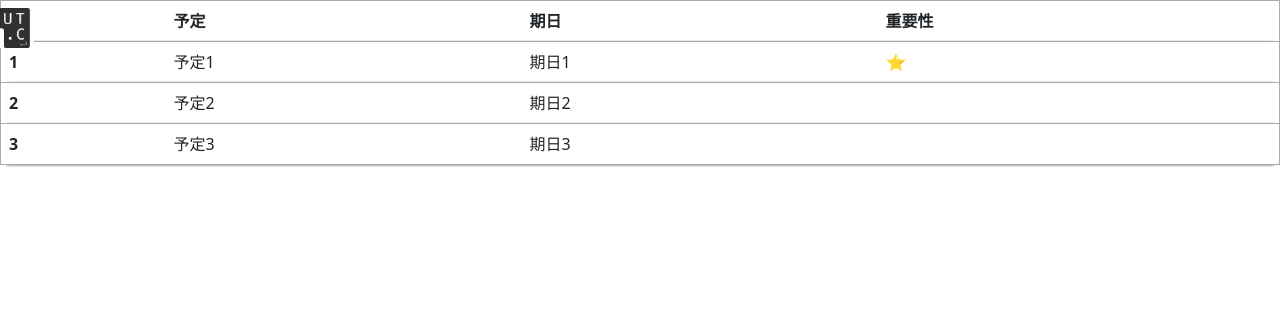
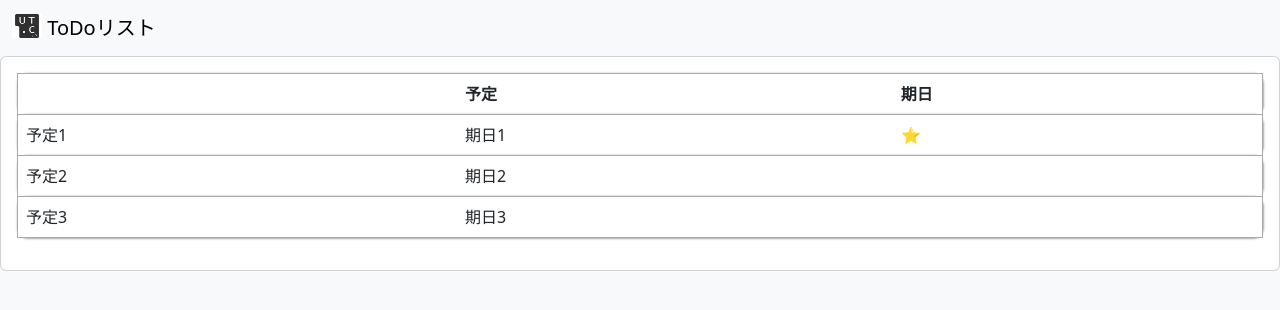
Before and after one commit to ut-code/todo-2023-hackathon, a plain HTML site: page output.html in a window 1280 px wide. Drawn offline with nearby package versions, Linux system fonts and the light colour scheme.

Commit message:
frontend second branch ver5

```diff
--- a/output.css
+++ b/output.css
@@ -2,6 +2,9 @@
     background-image: url("utc.png");
     background-repeat: no-repeat;
   }*/
+  body {
+    background-color: rgb(248, 249, 250);
+  }
   .class1 {
     /*background-color: gray;*/
     display: flex;
--- a/output.html
+++ b/output.html
@@ -55,43 +55,46 @@
     >
      content
     </div>-->
-
-
-    <table class="table">
+    <nav class="navbar bg-body-tertiary">
+        <div class="container-fluid">
+          <a class="navbar-brand" href="#">
+            <img src="utc.png" alt="Logo" width="30" height="24" class="d-inline-block align-text-top">
+            ToDoリスト
+          </a>
+        </div>
+      </nav>
+    <div class="card">
+        <div class="card-body">
+    <table class="table" style="padding: 100px; background: #999">
         <thead>
           <tr>
-            <th scope="col">
-                <div class="class1">
-                    <img src="utc.png" alt="utc" width="400%" height="400%">
-                  </div>
+            <th scope="col"></th>
             </th>
             <th scope="col">予定</th>
             <th scope="col">期日</th>
-            <th scope="col">重要性</th>
           </tr>
 
         </thead>
         <tbody>
           <tr>
-            <th scope="row">1</th>
             <td>予定1</td>
             <td>期日1</td>
             <td><div id="star"></div></td>
           </tr>
           <tr>
-            <th scope="row">2</th>
             <td>予定2</td>
             <td>期日2</td>
             <td></td>
           </tr>
           <tr>
-            <th scope="row">3</th>
             <td>予定3</td>
             <td>期日3</td>
             <td></td>
           </tr>
         </tbody>
       </table>
+        </div>
+    </div>
 
 
       <script>
```
Also changed, not shown: input.html (+9 -1 lines).
